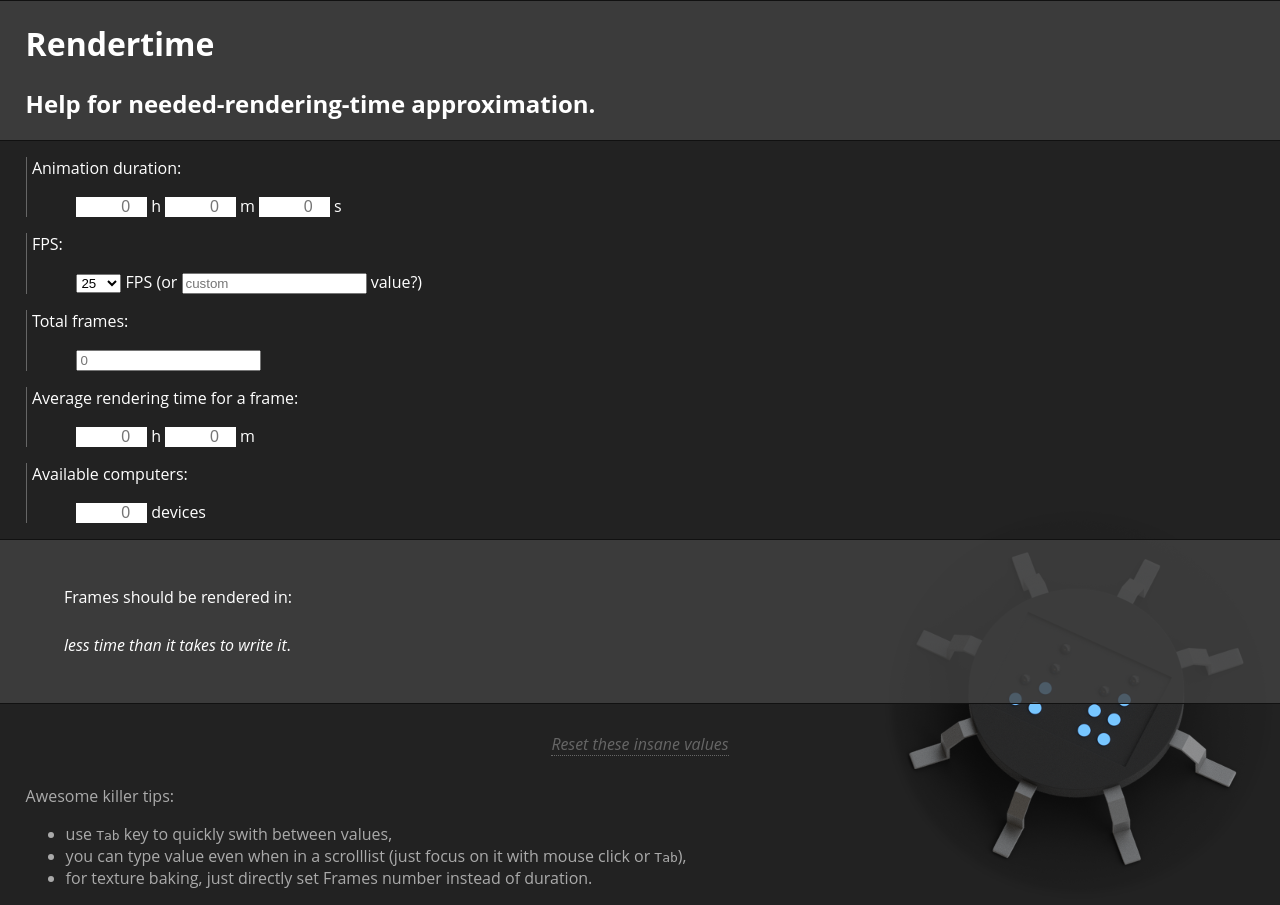
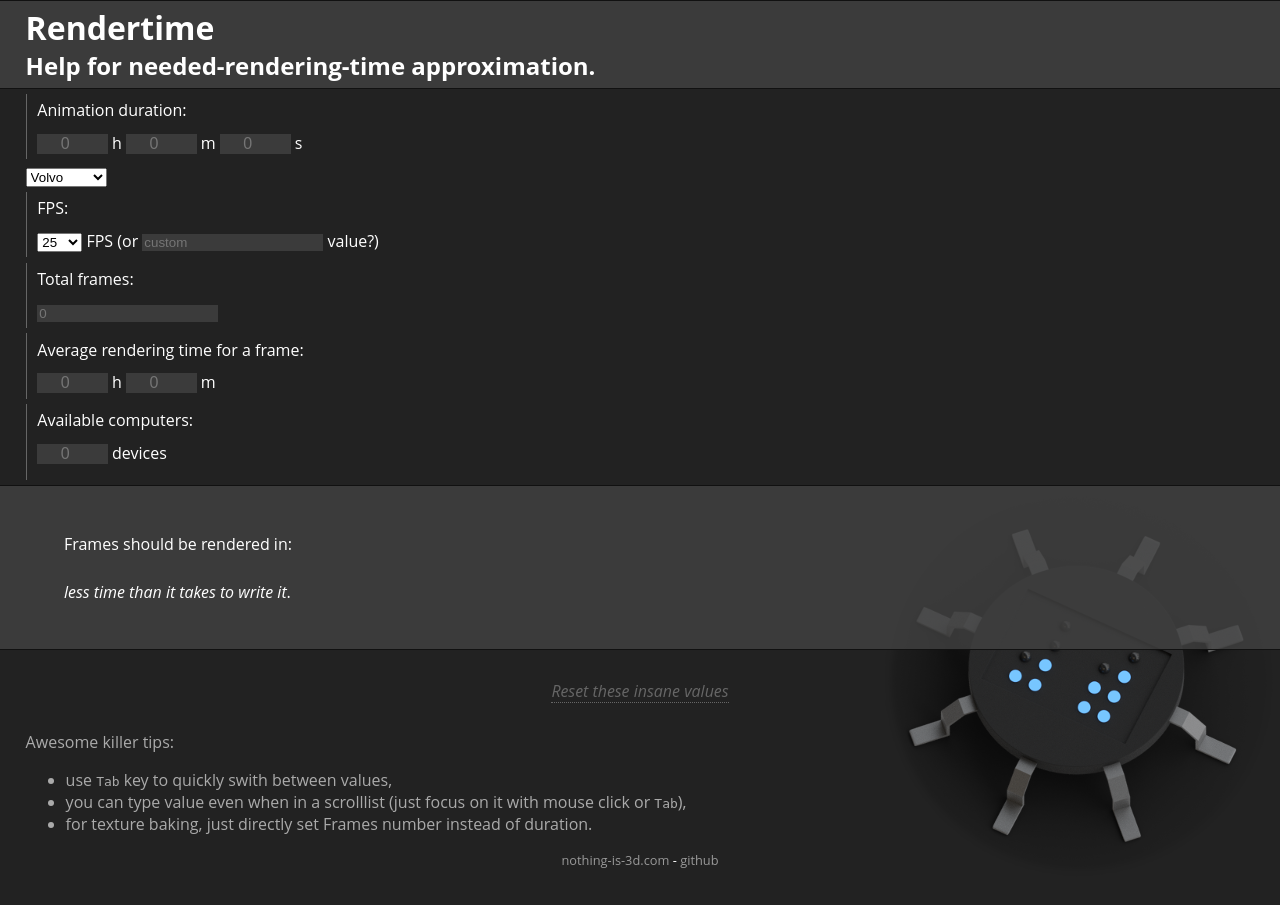
Before and after one commit to Vinc3r/rendertime, a PHP site: page /index.html in a window 1280 px wide. After the commit the page ends 868 px from the top, so only its background shows below. Run offline with PHP 8.4, Linux system fonts and the light colour scheme.

Commit message:
some changes in CSS, UML update

```diff
--- a/css/rendertime.css
+++ b/css/rendertime.css
@@ -10,6 +10,21 @@ a{
     color: #fff;
     text-decoration: none;
     border-bottom: 1pt dotted #fff;
+}
+
+h1, h2{
+    margin:0;
+    padding:0;
+}
+
+input{
+    background-color: rgba(66,66,66,.8);
+    border:0;
+    color: #fff;
+}
+
+#titles{
+    padding: 4pt 0;
 }
 
 #reInit{
@@ -54,19 +69,33 @@ a{
     padding-left: 2%;
 }
 
+#footer{
+    text-align:center;
+    font-size:0.8em;
+}
+    #footer a{
+        border:0;
+        color:#999;
+    }
+    #footer a:hover{
+        color:#fff;
+    }
+
 .inputTime{
     width: 50pt;
-    background-color: #fff;
-    border:0;
-    color: #000;
-    text-align: right;
+    text-align: center;
     font-size: 1em;
 }
 
 .section{
     border-left: 1px solid #666;
     padding-left: 4pt;
+    margin: 4pt 0;
 }
+    .section p{
+        margin:0;
+        padding:4pt;
+    }
     .subSection{
         margin-left: 2.5%;
         padding-left: 10pt;
--- a/index.html
+++ b/index.html
@@ -11,15 +11,31 @@
         <h1 id="mainTitle" >Rendertime</h1>
         <h2>Help for needed-rendering-time approximation.</h2>
     </div>
+    <noscript>Sorry, but this tool needs javascript. I promise this will not break your computer.</noscript>
     <div id="listValues" >
         <div class="section">
             <p>Animation duration:</p>
             <p class="subSection">
                 <input type="number" class="inputTime" name="durationH" oninput="durationInput(this.value, 'H')" placeholder=0 > h
-                <input type="number" class="inputTime" name="durationM" oninput="dureeAnimMinutes(this.value)" placeholder=0> m
-                <input type="number" class="inputTime" name="durationS" oninput="dureeAnimSecondes(this.value)" placeholder=0> s
+                <input type="number" class="inputTime" name="durationM" oninput="dureeAnimMinutes(this.value)" placeholder=0 min="0" max="59" > m
+                <input type="number" class="inputTime" name="durationS" oninput="dureeAnimSecondes(this.value)" placeholder=0 min="0" max="59" > s
             </p>
         </div>
+        <select id="mySelect">
+        </select>
+        <script>
+            var myArray = ["Volvo","Saab","Mercades","Audi"];
+            var mySelect = document.getElementById("mySelect");
+
+        for (var i = 0; i < myArray.length; i++) {
+    var option = document.createElement("option");
+    option.setAttribute("value", myArray[i]);
+    option.text = myArray[i];
+    mySelect.appendChild(option);
+}
+
+        </script>
+
         <div class="section">
             <p title="also well-known as Frame Rate">FPS:</p>
             <p class="subSection">
@@ -50,7 +66,7 @@
             <p>Average rendering time for a frame:</p>
             <p class="subSection">
                 <input type="number" class="inputTime" name="dureeH" oninput="dureeAnimHeures(this.value)" placeholder=0 > h
-                <input type="number" class="inputTime" name="dureeM" oninput="dureeAnimMinutes(this.value)" placeholder=0 > m
+                <input type="number" class="inputTime" name="dureeM" oninput="dureeAnimMinutes(this.value)" placeholder=0 min="0" max="59" > m
             </p>
         </div>
         <div class="section">
@@ -76,6 +92,9 @@
                 <li>for texture baking, just directly set Frames number instead of duration.</li>
             </ul>
     </div>
+    <div id="footer">
+        <p><a href="https://www.nothing-is-3d.com/">nothing-is-3d.com</a> - <a href="https://github.com/Vinc3r/rendertime">github</a></p>
+    </div>
 <script type="text/javascript">
 function durationInput(val, timeType){
     console.log(val+" ++++ "+timeType)
```
Also changed, not shown: 1 other file. Lines whose indentation alone changed are shown as unchanged.
